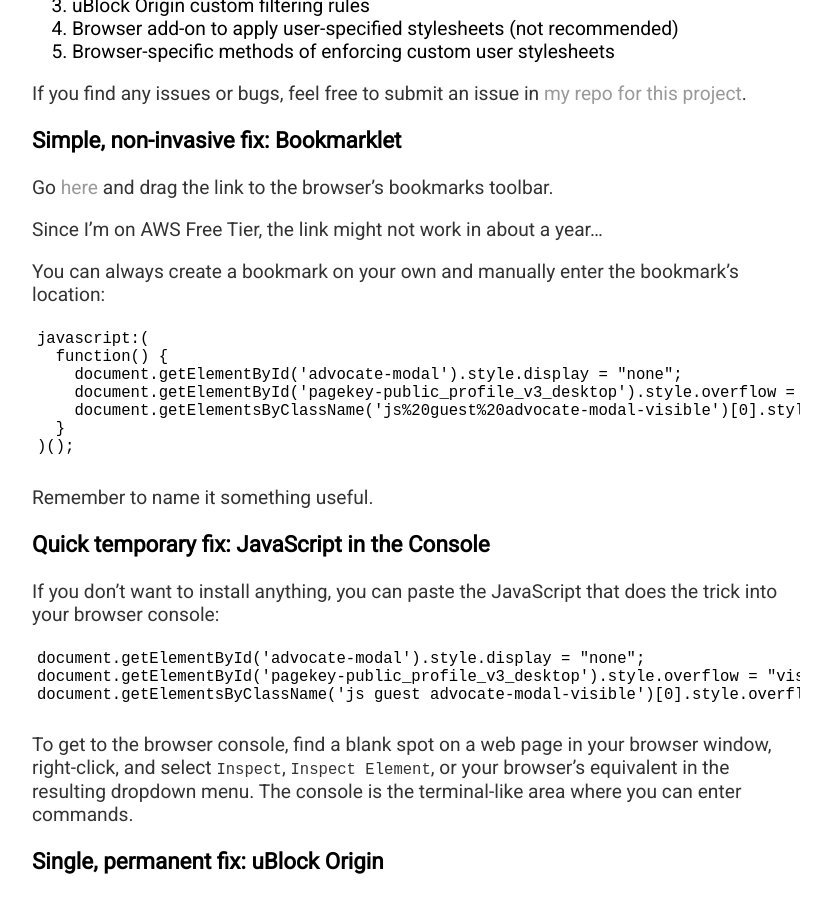
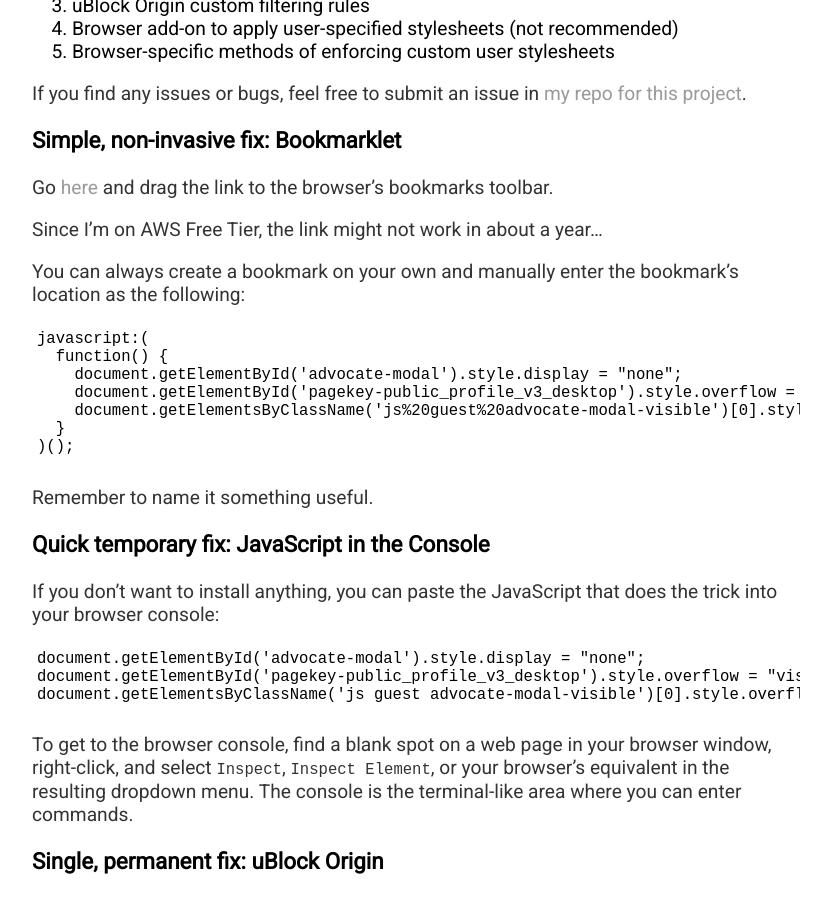
Before and after one commit to geordgez/geordgez.github.io, a Jekyll site: the page built from _posts/2017-12-18-linkedin-login-skipping-methods.md, in a window 1280 px wide and 900 px high, scrolled down 767 px. Shown: the whole window, without its empty margins (224-1055 px from the left). Built offline with Jekyll 4.4.1, drawn with Linux system fonts in a browser that asks for light colours.

Commit message:
Edit LI2 article instructions

````diff
--- a/_posts/2017-12-18-linkedin-login-skipping-methods.md
+++ b/_posts/2017-12-18-linkedin-login-skipping-methods.md
@@ -40,7 +40,7 @@ and drag the link to the browser's bookmarks toolbar.
 Since I'm on AWS Free Tier, the link might not work in about a year...
 
 You can always create a bookmark on your own and manually enter the bookmark's
-location:
+location as the following:
 
 ```
 javascript:(
````
